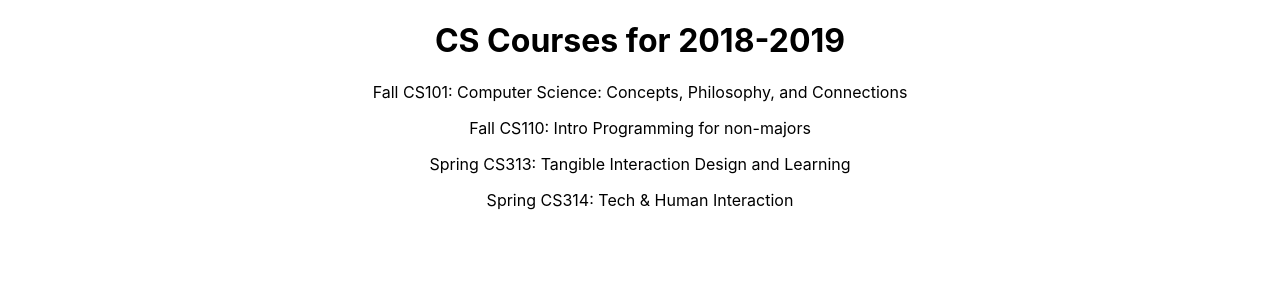
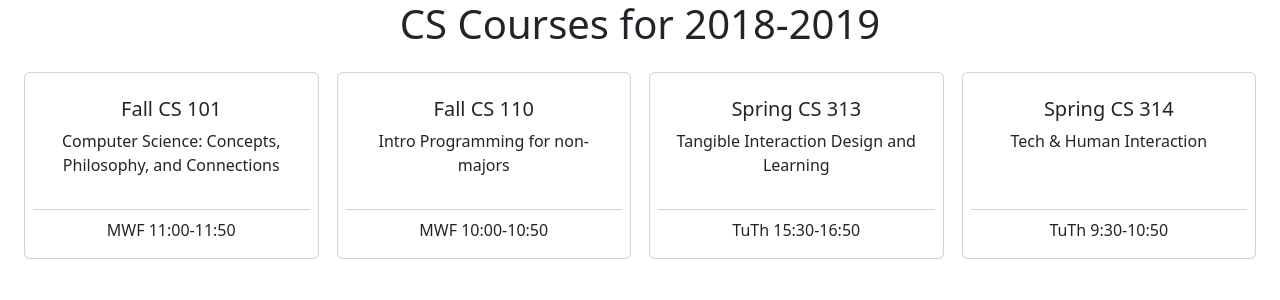
Before and after one commit to VihaanShah26/CS392-Fall2024-ReactTutorial, a React (Vite) app: page / in a window 1280 px wide. Shown: the top 300 px of the page. Built offline with nearby package versions, Linux system fonts and the light colour scheme.

Commit message:
added styling

```diff
--- a/package.json
+++ b/package.json
@@ -11,7 +11,10 @@
     "coverage": "vitest run --coverage"
   },
   "dependencies": {
+    "bootstrap": "^5.3.3",
+    "bootstrap-icons": "^1.11.3",
     "react": "^18.3.0",
+    "react-bootstrap": "^2.10.5",
     "react-dom": "^18.3.0"
   },
   "devDependencies": {
--- a/src/App.jsx
+++ b/src/App.jsx
@@ -3,6 +3,8 @@
 import './App.css';
 import Banner from './components/Banner';
 import CourseList from './components/CourseList';
+import 'bootstrap/dist/css/bootstrap.min.css';
+import 'bootstrap-icons/font/bootstrap-icons.css';
 
 const schedule = {
   "title": "CS Courses for 2018-2019",
--- a/src/components/CourseList.jsx
+++ b/src/components/CourseList.jsx
@@ -1,8 +1,22 @@
+import './courseList.css';
+
 const CourseList = ({ courses }) => {
   return (
+    <div className="course-list">
+      {
         Object.entries(courses).map(([key, course]) => (
-            <p key={key}> {course.term} CS{course.number}: {course.title} </p>
+          <div className='card m-1 p-2'>
+            <div className='card-body'>
+              <h5 className='card-title'> {course.term} CS {course.number} </h5>
+              <p> {course.title} </p>
+            </div>
+          <div className='card-footer bg-transparent'>
+            <p className='card-text'> {course.meets} </p>
+          </div>
+          </div>
         ))
+      }
+      </div>
   );
 }
 
--- /dev/null
+++ b/src/components/courseList.css
@@ -0,0 +1,10 @@
+.course-list {
+    display: grid;
+    grid-template-columns: repeat(auto-fit, minmax(14rem, 1fr));
+    gap: 10px;
+    grid-auto-rows: minmax(100px, auto);
+    /* width: 100%; */
+    height: auto;
+    object-fit: cover;
+    margin: 20px 20px;
+}
```
Also changed, not shown: 1 other file (tests, documents, lock files or other folders).
